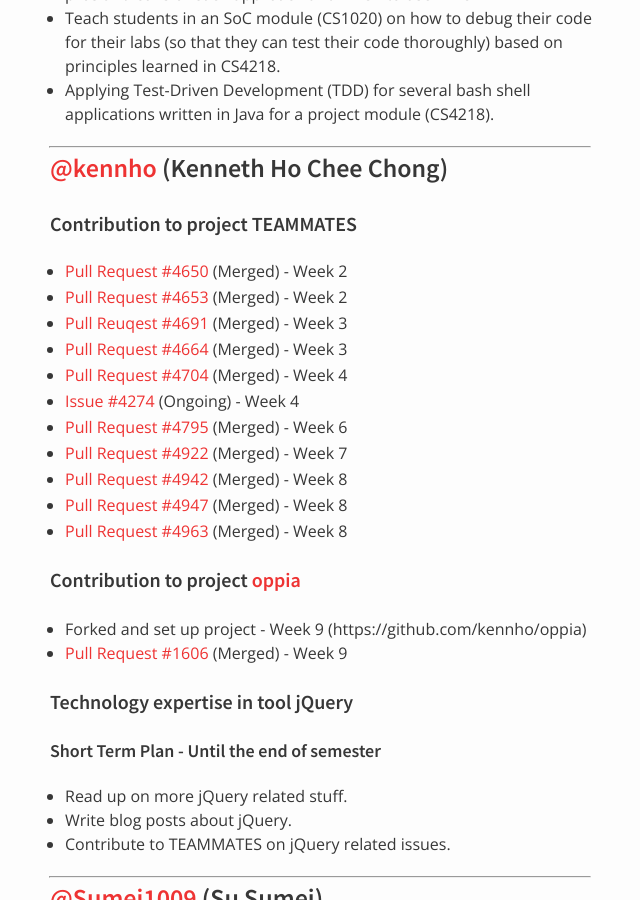
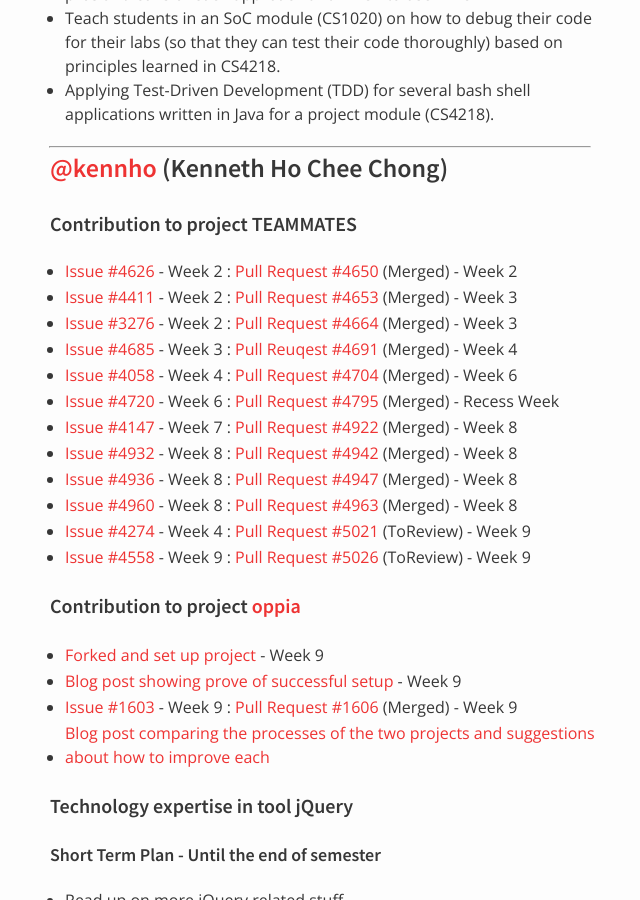
Before and after one commit to nus-oss/cs3281-AY1516S2-website, a Jekyll site: the page built from teams/teammates.md, in a window 1280 px wide and 900 px high, scrolled down 1931 px. Shown: the whole window, without its empty margins (320-960 px from the left). Built offline with Jekyll 4.4.1, drawn with Linux system fonts in a browser that asks for light colours.

Commit message:
Updated progress for @kennho

```diff
--- a/teams/teammates.md
+++ b/teams/teammates.md
@@ -68,21 +68,24 @@
 ### [@kennho](https://github.com/kennho) (Kenneth Ho Chee Chong)
 
 #### Contribution to project TEAMMATES
- * [Pull Request #4650](https://github.com/TEAMMATES/repo/pull/4650) (Merged) - Week 2
- * [Pull Request #4653](https://github.com/TEAMMATES/repo/pull/4653) (Merged) - Week 2
- * [Pull Reuqest #4691](https://github.com/TEAMMATES/repo/pull/4691) (Merged) - Week 3
- * [Pull Request #4664](https://github.com/TEAMMATES/repo/pull/4664) (Merged) - Week 3
- * [Pull Request #4704](https://github.com/TEAMMATES/repo/pull/4704) (Merged) - Week 4
- * [Issue #4274](https://github.com/TEAMMATES/repo/issues/4274) (Ongoing) - Week 4
- * [Pull Request #4795](https://github.com/TEAMMATES/teammates/pull/4795) (Merged) - Week 6
- * [Pull Request #4922](https://github.com/TEAMMATES/teammates/pull/4922) (Merged) - Week 7
- * [Pull Request #4942](https://github.com/TEAMMATES/teammates/pull/4942) (Merged) - Week 8
- * [Pull Request #4947](https://github.com/TEAMMATES/teammates/pull/4947) (Merged) - Week 8
- * [Pull Request #4963](https://github.com/TEAMMATES/teammates/pull/4963) (Merged) - Week 8
+ * [Issue #4626](https://github.com/TEAMMATES/teammates/issues/4626) - Week 2 : [Pull Request #4650](https://github.com/TEAMMATES/teammates/pull/4650) (Merged) - Week 2
+ * [Issue #4411](https://github.com/TEAMMATES/teammates/issues/4411) - Week 2 : [Pull Request #4653](https://github.com/TEAMMATES/teammates/pull/4653) (Merged) - Week 3
+ * [Issue #3276](https://github.com/TEAMMATES/teammates/issues/3276) - Week 2 : [Pull Request #4664](https://github.com/TEAMMATES/teammates/pull/4664) (Merged) - Week 3
+ * [Issue #4685](https://github.com/TEAMMATES/teammates/issues/4685) - Week 3 : [Pull Reuqest #4691](https://github.com/TEAMMATES/teammates/pull/4691) (Merged) - Week 4
+ * [Issue #4058](https://github.com/TEAMMATES/teammates/issues/4058) - Week 4 : [Pull Request #4704](https://github.com/TEAMMATES/teammates/pull/4704) (Merged) - Week 6
+ * [Issue #4720](https://github.com/TEAMMATES/teammates/issues/4720) - Week 6 : [Pull Request #4795](https://github.com/TEAMMATES/teammates/pull/4795) (Merged) - Recess Week
+ * [Issue #4147](https://github.com/TEAMMATES/teammates/issues/4147) - Week 7 : [Pull Request #4922](https://github.com/TEAMMATES/teammates/pull/4922) (Merged) - Week 8
+ * [Issue #4932](https://github.com/TEAMMATES/teammates/issues/4932) - Week 8 : [Pull Request #4942](https://github.com/TEAMMATES/teammates/pull/4942) (Merged) - Week 8
+ * [Issue #4936](https://github.com/TEAMMATES/teammates/issues/4936) - Week 8 : [Pull Request #4947](https://github.com/TEAMMATES/teammates/pull/4947) (Merged) - Week 8
+ * [Issue #4960](https://github.com/TEAMMATES/teammates/issues/4960) - Week 8 : [Pull Request #4963](https://github.com/TEAMMATES/teammates/pull/4963) (Merged) - Week 8
+ * [Issue #4274](https://github.com/TEAMMATES/teammates/issues/4274) - Week 4 : [Pull Request #5021](https://github.com/TEAMMATES/teammates/pull/5021) (ToReview) - Week 9
+ * [Issue #4558](https://github.com/TEAMMATES/teammates/issues/4558) - Week 9 : [Pull Request #5026](https://github.com/TEAMMATES/teammates/pull/5026) (ToReview) - Week 9
 
 #### Contribution to project [oppia](https://github.com/oppia/oppia)
- * Forked and set up project - Week 9 (https://github.com/kennho/oppia)
- * [Pull Request #1606](https://github.com/oppia/oppia/pull/1606) (Merged) - Week 9
+ * [Forked and set up project](https://github.com/kennho/oppia) - Week 9
+ * [Blog post showing prove of successful setup](https://cs3281.wordpress.com/2016/03/16/minor-project-oppia/) - Week 9
+ * [Issue #1603](https://github.com/oppia/oppia/issues/1603) - Week 9 : [Pull Request #1606](https://github.com/oppia/oppia/pull/1606) (Merged) - Week 9
+ * [Blog post comparing the processes of the two projects and suggestions about how to improve each](https://cs3281.wordpress.com/2016/03/17/oppia-vs-teammates/)
 
 #### Technology expertise in tool jQuery
 
```
